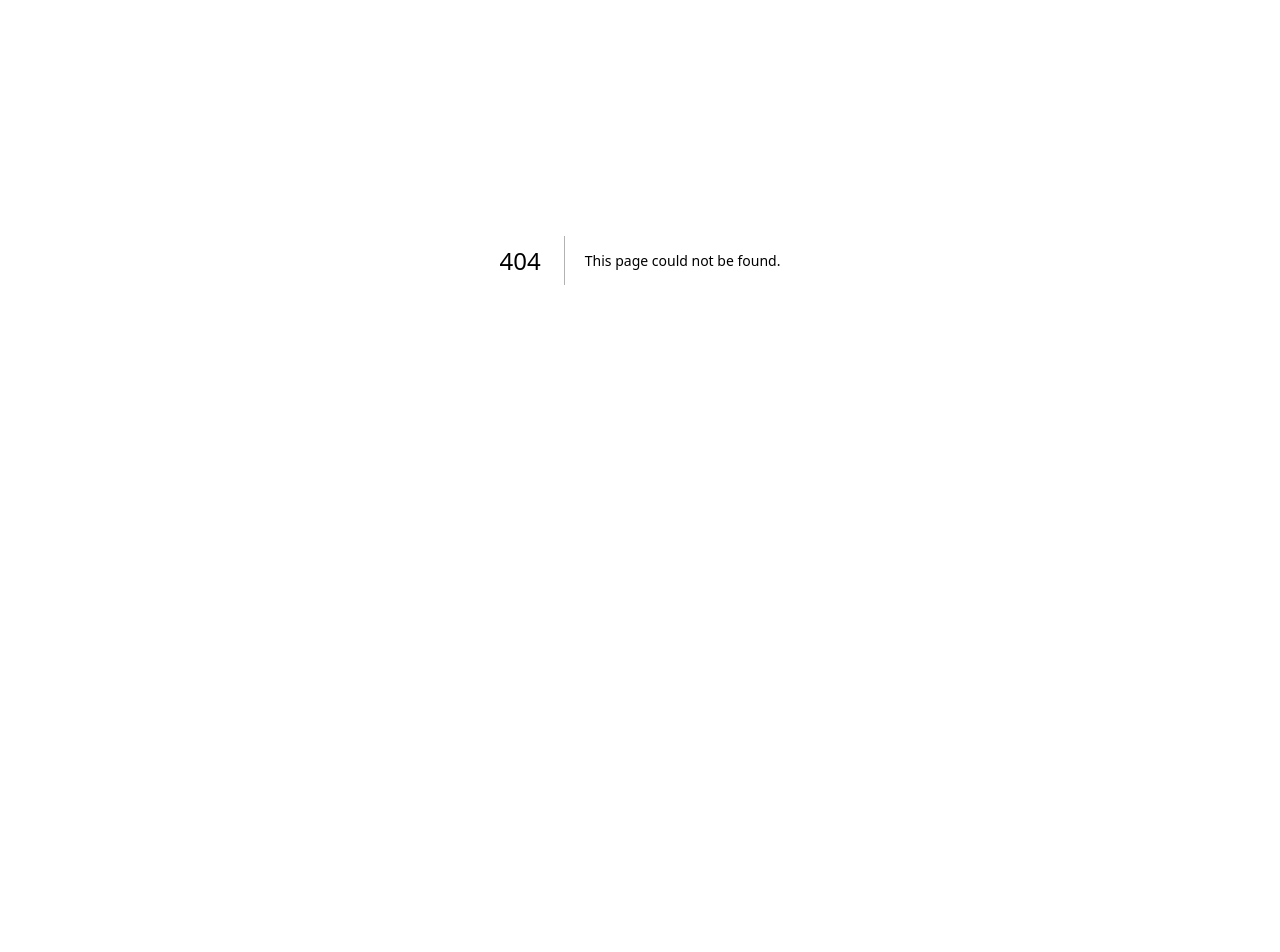
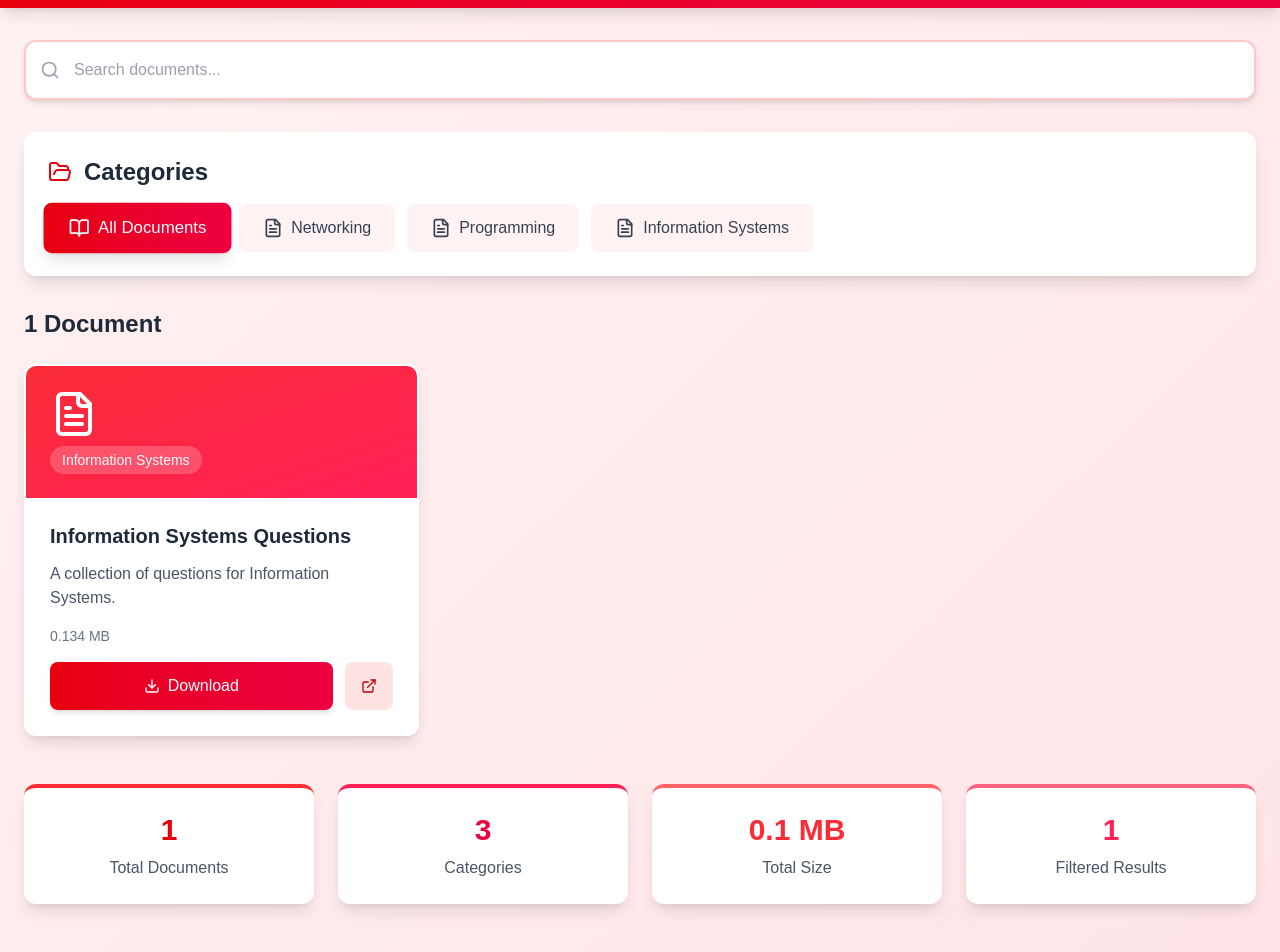
Before and after one commit to dev-sandakelum/web_lib, a Next.js app: page /pdf_links in a window 1280 px wide. Before the commit this address had no page. Shown: the part 140-1092 px from the top of the page. Before the commit the page ends 800 px from the top, so only its background shows below. Built offline with nearby package versions, Linux system fonts and the light colour scheme.

Commit message:
Refactor code structure for improved readability and maintainability

```diff
--- /dev/null
+++ b/app/pdf_links/page.tsx
@@ -0,0 +1,8 @@
+import PDFLibrary from '@/components/pdf'
+import React from 'react'
+
+export default function page() {
+  return (
+    <PDFLibrary />
+  )
+}
--- a/components/hiro.tsx
+++ b/components/hiro.tsx
@@ -1,6 +1,6 @@
 "use client";
 import React from "react";
-import { Code, Database, Globe, Briefcase, Award, Network } from "lucide-react";
+import { Code, Database, Globe, Briefcase, Award, Network, File } from "lucide-react";
 
 export default function PersonalHero() {
   const subjects = [
@@ -11,12 +11,23 @@ export default function PersonalHero() {
       description: "Complete Command Reference Guide",
       content:
         "Enters privileged EXEC mode from user EXEC mode. This mode provides access to all router commands and is password-protected.",
+    },{
+      title: "PDF links",
+      icon: <File className="w-6 h-6 sm:w-8 sm:h-8" />,
+      color: "from-red-500 to-red-600",
+      description: "Question Papers and Notes",
+      content:
+        "Papers and Notes for various subjects.",
+    },
+    {
     },
   ];
 
   const handleCardClick = (index: number) => {
     if (index === 0) {
       window.location.href = "/networking"; // Redirect to /networking page
+    }else if (index === 1) {
+      window.location.href = "/pdf_links"; // Redirect to /pdf_links page
     }
   };
 
--- /dev/null
+++ b/components/pdf.tsx
@@ -0,0 +1,197 @@
+"use client";
+import React, { useState } from 'react';
+import { BookOpen, FileText, Search, Download, ExternalLink, FolderOpen } from 'lucide-react';
+
+interface PDFItem {
+  id: string;
+  title: string;
+  description: string;
+  category: string;
+  url: string;
+  size: string;
+}
+
+export default function PDFLibrary() {
+  const [selectedCategory, setSelectedCategory] = useState<string>('all');
+  const [searchTerm, setSearchTerm] = useState('');
+
+  const categories = [
+    { id: 'all', name: 'All Documents', icon: <BookOpen className="w-5 h-5" /> },
+    { id: 'networking', name: 'Networking', icon: <FileText className="w-5 h-5" /> },
+    { id: 'programming', name: 'Programming', icon: <FileText className="w-5 h-5" /> },
+    { id: 'IS', name: 'Information Systems', icon: <FileText className="w-5 h-5" /> }
+  ];
+
+  const pdfDocuments: PDFItem[] = [
+    {
+      id: '1',
+      title: 'Information Systems Questions',
+      description: 'A collection of questions for Information Systems.',
+      category: 'IS',
+      url: 'https://github.com/dev-sandakelum/web_lib/raw/main/resourses/pdf/Information System Questions.pdf',
+      size: '0.134 MB'
+    },
+  ];
+
+  const filteredDocuments = pdfDocuments.filter(doc => {
+    const matchesCategory = selectedCategory === 'all' || doc.category === selectedCategory;
+    const matchesSearch = doc.title.toLowerCase().includes(searchTerm.toLowerCase()) ||
+                         doc.description.toLowerCase().includes(searchTerm.toLowerCase());
+    return matchesCategory && matchesSearch;
+  });
+
+  return (
+    <div className="min-h-screen bg-gradient-to-br from-red-50 to-rose-100">
+      {/* Header */}
+      <div className="bg-gradient-to-r from-red-600 to-rose-600 text-white shadow-lg">
+        <div className="max-w-7xl mx-auto px-6 py-8">
+          <div className="flex items-center gap-4 mb-4">
+            <BookOpen className="w-12 h-12" />
+            <div>
+              <h1 className="text-4xl font-bold">PDF Library</h1>
+              <p className="text-red-100 text-lg">Your comprehensive document collection</p>
+            </div>
+          </div>
+        </div>
+      </div>
+
+      <div className="max-w-7xl mx-auto px-6 py-8">
+        {/* Search Bar */}
+        <div className="mb-8">
+          <div className="relative">
+            <Search className="absolute left-4 top-1/2 transform -translate-y-1/2 text-gray-400 w-5 h-5" />
+            <input
+              type="text"
+              placeholder="Search documents..."
+              value={searchTerm}
+              onChange={(e) => setSearchTerm(e.target.value)}
+              className="w-full pl-12 pr-4 py-4 rounded-xl border-2 border-red-200 focus:border-red-500 focus:outline-none text-gray-700 bg-white shadow-md"
+            />
+          </div>
+        </div>
+
+        {/* Category Filter */}
+        <div className="mb-8 bg-white rounded-xl shadow-lg p-6">
+          <div className="flex items-center gap-3 mb-4">
+            <FolderOpen className="w-6 h-6 text-red-600" />
+            <h2 className="text-2xl font-bold text-gray-800">Categories</h2>
+          </div>
+          <div className="flex flex-wrap gap-3">
+            {categories.map((category) => (
+              <button
+                key={category.id}
+                onClick={() => setSelectedCategory(category.id)}
+                className={`flex items-center gap-2 px-6 py-3 rounded-lg font-medium transition-all ${
+                  selectedCategory === category.id
+                    ? 'bg-gradient-to-r from-red-600 to-rose-600 text-white shadow-lg scale-105'
+                    : 'bg-red-50 text-gray-700 hover:bg-red-100 hover:shadow-md'
+                }`}
+              >
+                {category.icon}
+                <span>{category.name}</span>
+              </button>
+            ))}
+          </div>
+        </div>
+
+        {/* Document Grid */}
+        <div className="mb-6">
+          <h2 className="text-2xl font-bold text-gray-800 mb-4">
+            {filteredDocuments.length} {filteredDocuments.length === 1 ? 'Document' : 'Documents'}
+          </h2>
+        </div>
+
+        {filteredDocuments.length === 0 ? (
+          <div className="bg-white rounded-xl shadow-lg p-12 text-center">
+            <FileText className="w-16 h-16 text-gray-300 mx-auto mb-4" />
+            <p className="text-gray-500 text-lg">No documents found matching your criteria</p>
+          </div>
+        ) : (
+          <div className="grid grid-cols-1 md:grid-cols-2 lg:grid-cols-3 gap-6">
+            {filteredDocuments.map((doc) => (
+              <div
+                key={doc.id}
+                className="bg-white rounded-xl shadow-lg hover:shadow-2xl transition-all duration-300 overflow-hidden group border-2 border-transparent hover:border-red-300"
+              >
+                <div className="bg-gradient-to-br from-red-500 to-rose-500 p-6">
+                  <FileText className="w-12 h-12 text-white mb-2" />
+                  <div className="inline-block px-3 py-1 bg-white/20 backdrop-blur-sm rounded-full text-white text-sm font-medium">
+                    {categories.find(c => c.id === doc.category)?.name || doc.category}
+                  </div>
+                </div>
+
+                <div className="p-6">
+                  <h3 className="text-xl font-bold text-gray-800 mb-3 group-hover:text-red-600 transition-colors">
+                    {doc.title}
+                  </h3>
+                  <p className="text-gray-600 mb-4 line-clamp-3">
+                    {doc.description}
+                  </p>
+                  <div className="flex items-center justify-between text-sm text-gray-500 mb-4">
+                    <span className="font-medium">{doc.size}</span>
+                  </div>
+
+                  <div className="flex gap-3">
+                    <a
+                      href={doc.url}
+                      target="_blank"
+                      rel="noopener noreferrer"
+                      className="flex-1 flex items-center justify-center gap-2 bg-gradient-to-r from-red-600 to-rose-600 text-white px-4 py-3 rounded-lg font-medium hover:from-red-700 hover:to-rose-700 transition-all shadow-md hover:shadow-lg"
+                    >
+                      <Download className="w-4 h-4" />
+                      Download
+                    </a>
+                    <a
+                      href={doc.url}
+                      target="_blank"
+                      rel="noopener noreferrer"
+                      className="flex items-center justify-center bg-red-100 text-red-700 px-4 py-3 rounded-lg hover:bg-red-200 transition-all"
+                    >
+                      <ExternalLink className="w-4 h-4" />
+                    </a>
+                  </div>
+                </div>
+              </div>
+            ))}
+          </div>
+        )}
+
+        {/* Statistics */}
+        <div className="mt-12 grid grid-cols-1 md:grid-cols-4 gap-6">
+          <div className="bg-white rounded-xl shadow-lg p-6 text-center border-t-4 border-red-500">
+            <div className="text-3xl font-bold text-red-600 mb-2">
+              {pdfDocuments.length}
+            </div>
+            <div className="text-gray-600 font-medium">Total Documents</div>
+          </div>
+          <div className="bg-white rounded-xl shadow-lg p-6 text-center border-t-4 border-rose-500">
+            <div className="text-3xl font-bold text-rose-600 mb-2">
+              {categories.length - 1}
+            </div>
+            <div className="text-gray-600 font-medium">Categories</div>
+          </div>
+          <div className="bg-white rounded-xl shadow-lg p-6 text-center border-t-4 border-red-400">
+            <div className="text-3xl font-bold text-red-500 mb-2">
+              {pdfDocuments.reduce((acc, doc) => acc + parseFloat(doc.size), 0).toFixed(1)} MB
+            </div>
+            <div className="text-gray-600 font-medium">Total Size</div>
+          </div>
+          <div className="bg-white rounded-xl shadow-lg p-6 text-center border-t-4 border-rose-400">
+            <div className="text-3xl font-bold text-rose-500 mb-2">
+              {filteredDocuments.length}
+            </div>
+            <div className="text-gray-600 font-medium">Filtered Results</div>
+          </div>
+        </div>
+      </div>
+
+      {/* Footer */}
+      <div className="bg-gradient-to-r from-red-600 to-rose-600 text-white py-8 mt-12">
+        <div className="max-w-7xl mx-auto px-6 text-center">
+          <p className="text-lg font-semibold">PDF Library Collection</p>
+          <p className="text-red-100">Access quality educational resources anytime</p>
+        </div>
+      </div>
+    </div>
+  );
+}
```
Also changed, not shown: 1 other file (tests, documents, lock files or other folders).
